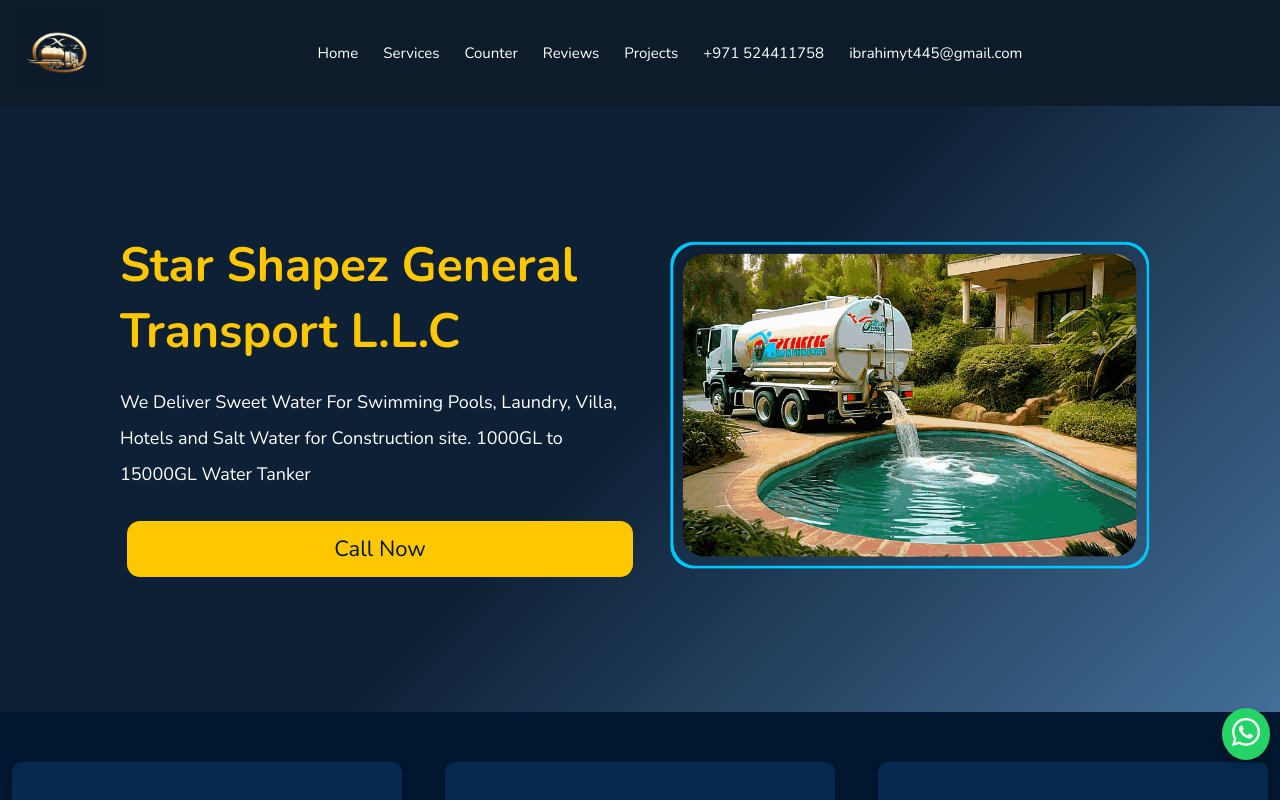
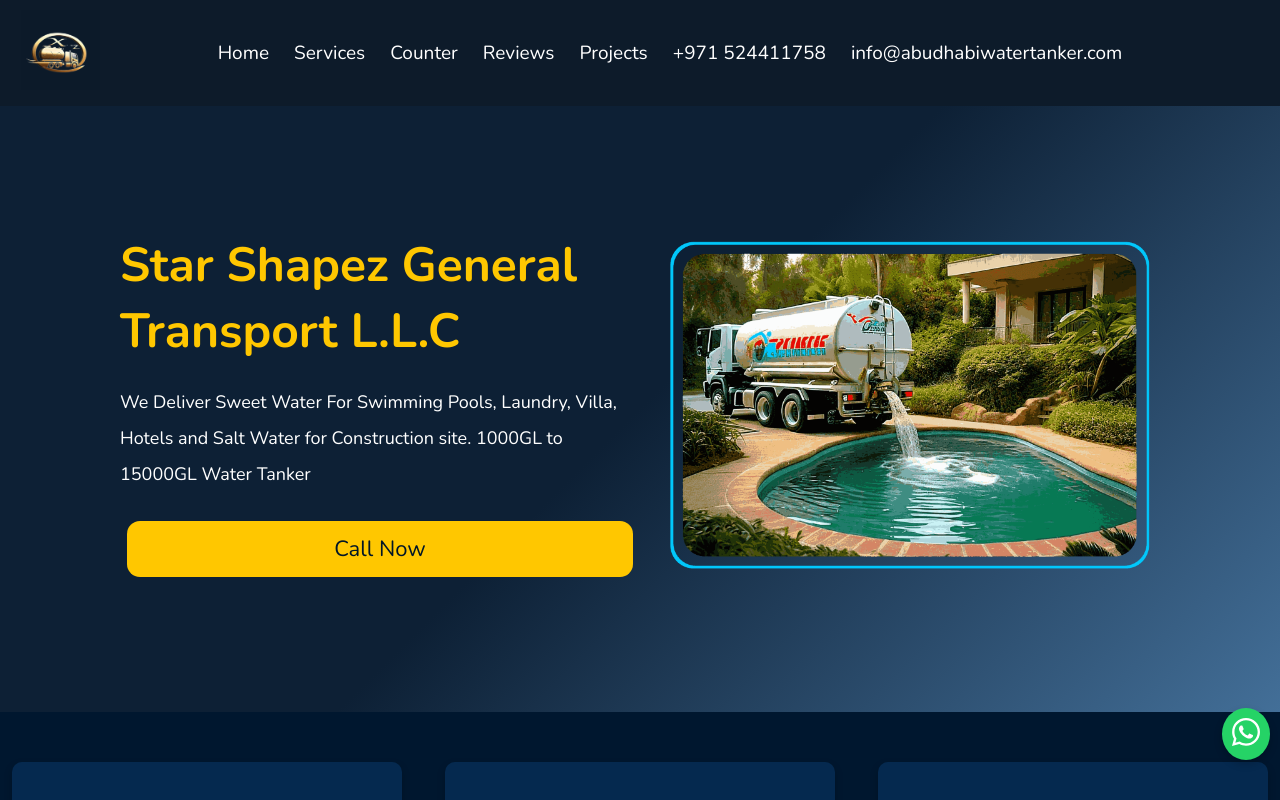
Before and after one commit to ibrahimshah00/New-Abu-Dhabi-Water-Tanker, a React (Vite) app: page / in a window 1280 px wide. Shown: the top 800 px of the page. Built offline with nearby package versions, Linux system fonts and the light colour scheme.

Commit message:
Updated Footer and Hero sections

```diff
--- a/index.html
+++ b/index.html
@@ -6,7 +6,7 @@
     <link href="https://fonts.googleapis.com/css2?family=Nunito:wght@400;700&display=swap" rel="stylesheet">
 
     <meta name="viewport" content="width=device-width, initial-scale=1.0" />
-    <title>Abu Dhabi Water Tanker</title>
+    <title>Star Shapez General Transport L.L.C</title>
   </head>
   <body>
     <div id="root"></div>
--- a/src/CustomerReviews.jsx
+++ b/src/CustomerReviews.jsx
@@ -23,7 +23,7 @@
   {
     name: 'Osman',
     location: 'Dubai, UAE',
-    review: `The Abu Dhabi water tanker service ensures quick and reliable delivery of clean water for swimming pools, making pool maintenance hassle-free. Their efficient service guarantees customer satisfaction!`,
+    review: `The Star Shapez General Transport L.L.C service ensures quick and reliable delivery of clean water for swimming pools, making pool maintenance hassle-free. Their efficient service guarantees customer satisfaction!`,
     avatar: r3,
   },
   {
@@ -45,7 +45,7 @@
     <div className="reviews-section">
       {/* Section Header */}
       <div className="reviewheader">
-        <h1 className="heading">Abu Dhabi Water Tanker</h1>
+        <h1 className="heading">Star Shapez General Transport L.L.C</h1>
         <p className="description">
           We are a Fresh Water Delivery Service in Abu Dhabi, Dubai specializing in potable water tanker services.
           Our deliveries cater to swimming pools, laundry facilities, villas, construction sites, and hotels.
--- a/src/Navbar.jsx
+++ b/src/Navbar.jsx
@@ -29,7 +29,7 @@
         <li><a href="#reviews">Reviews</a></li>
         <li><a href="#projects">Projects</a></li>
         <li><a href="#number">+971 524411758</a></li>
-        <li><a href="#email">ibrahimyt445@gmail.com </a></li>
+        <li><a href="#email"> info@abudhabiwatertanker.com  </a></li>
 
       </ul>
 
--- a/src/WaterTankerPage.jsx
+++ b/src/WaterTankerPage.jsx
@@ -14,7 +14,7 @@
   return (
     <div className="tanker-page-container">
       <div className="tanker-page-header">
-        <h2>More About Water Tanker Supply in Abu Dhabi</h2>
+        <h2>More About Star Shapez General Transport L.L.C</h2>
         <p>
           We offer door-to-door sweet water tanker delivery in Abu Dhabi, backed by 15 years of experience. Our services cater to swimming pools, laundries, villas, construction sites, and hotels. We provide water delivery capacities ranging from 1,000 to 5,000 gallons.
         </p>
--- a/src/index.css
+++ b/src/index.css
@@ -30,7 +30,7 @@
   .nav-links li a {
     color: white;
     text-decoration: none;
-    font-size: 15px;
+    font-size: 19px;
   }
 
   .othernav {
```
